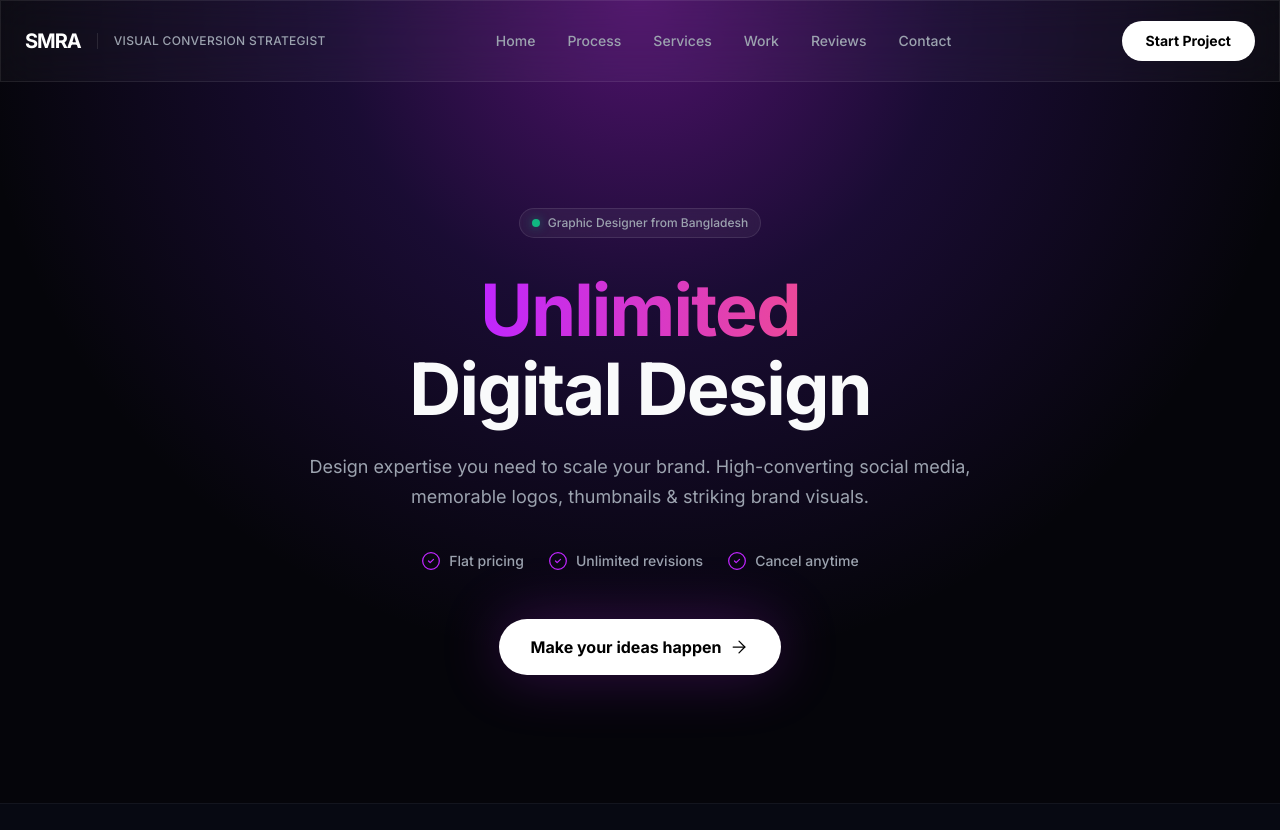
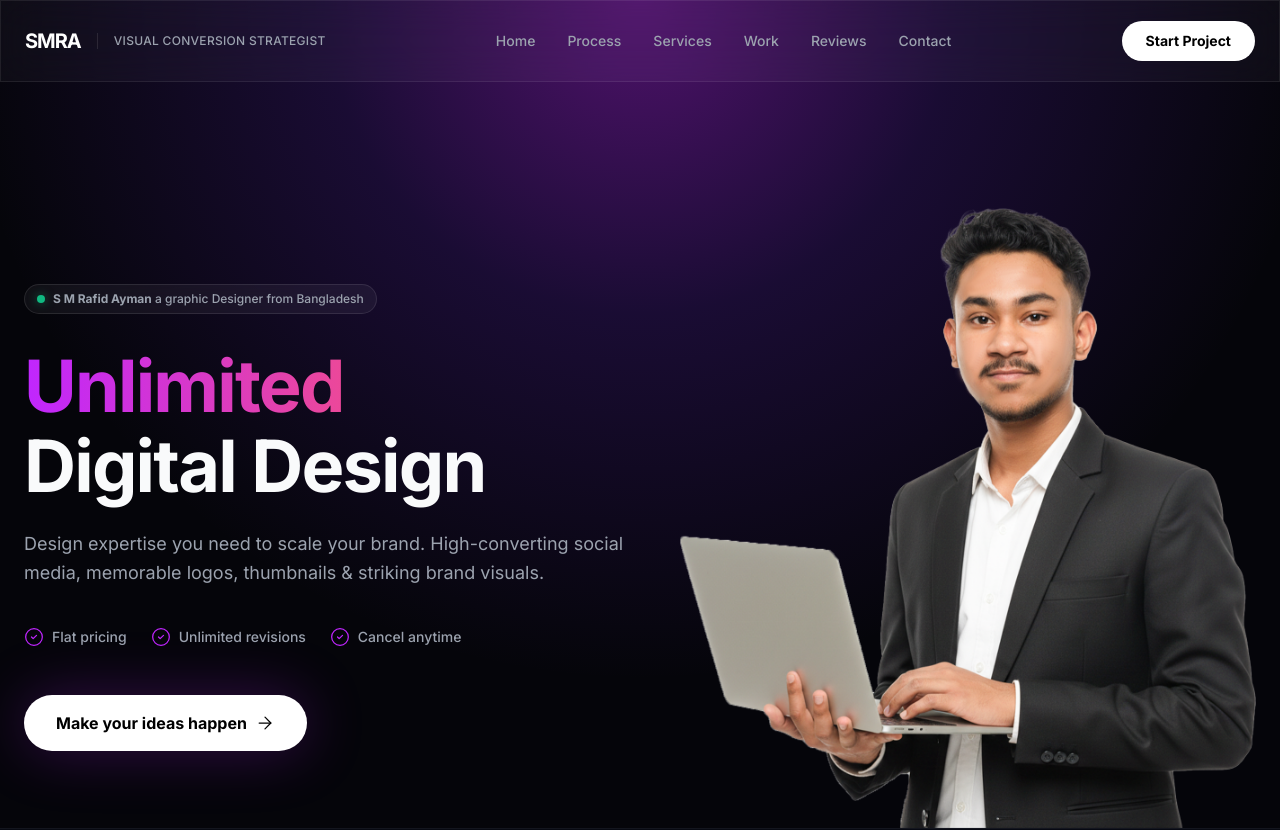
Before and after one commit to nakib360/S-M-Rafid-Ayman-s-Portfolio-2, a React (Vite) app: page / in a window 1280 px wide. Shown: the top 830 px of the page. Built offline with nearby package versions, Linux system fonts and the light colour scheme.

Commit message:
adding photo

```diff
--- a/src/Components/About.jsx
+++ b/src/Components/About.jsx
@@ -1,6 +1,7 @@
 import { LuUserRound } from "react-icons/lu";
 import { motion } from "motion/react";
 import { containerStagger, fadeInUp, viewportOnce } from "../lib/animations";
+import smPhooto from "../assets/S M Rafid Ayman.jpg"
 
 const skills = ["Photoshop", "Illustrator", "Branding", "UI Design", "Social Media"];
 
@@ -18,7 +19,7 @@ const About = () => {
           <motion.div variants={fadeInUp} className="md:col-span-2 flex justify-center">
             <div className="relative w-48 h-48 md:w-64 md:h-64 rounded-full p-1 bg-linear-to-b from-[#C026FF] to-[#05050A] glow-shadow">
               <div className="w-full h-full rounded-full bg-[#0B0F1A] flex items-center justify-center border-4 border-[#05050A] overflow-hidden">
-                <LuUserRound className="text-white/20" size={80} strokeWidth={1} />
+                <img src={smPhooto} alt="S M Rafid Ayman" />
               </div>
             </div>
           </motion.div>
--- a/src/Components/Hero.jsx
+++ b/src/Components/Hero.jsx
@@ -1,10 +1,11 @@
 import { LuArrowRight, LuCircleCheck } from "react-icons/lu";
 import { motion } from "motion/react";
 import { containerStagger, fadeInUp, viewportOnce } from "../lib/animations";
+import smPhoto from "../assets/rafid-ayman.png"
 
 const Hero = () => {
   return (
-    <section id="home" className="relative pt-40 pb-24 md:pt-52 md:pb-32 overflow-hidden flex flex-col items-center text-center px-6">
+    <section id="home" className="relative overflow-hidden pt-24 sm:pt-28 md:pt-44 lg:pt-52">
       <div
         className="absolute inset-0 z-0 pointer-events-none"
         style={{
@@ -12,33 +13,45 @@ const Hero = () => {
             "radial-gradient(circle at top center, rgba(192,38,255,0.4) 0%, rgba(109,40,217,0.2) 30%, transparent 65%)",
         }}
       ></div>
-
+      <div className="relative z-10 mx-auto flex w-full max-w-7xl flex-col items-center gap-8 px-5 sm:gap-10 sm:px-6 lg:flex-row lg:items-center lg:gap-14">
         <motion.div
           variants={containerStagger}
           initial="initial"
           whileInView="whileInView"
           viewport={viewportOnce}
-        className="relative z-10 w-full max-w-4xl mx-auto flex flex-col items-center"
+          className="w-full max-w-3xl text-left sm:text-center lg:text-left"
         >
-        <motion.div variants={fadeInUp} className="flex items-center gap-2 px-3 py-1.5 rounded-full border border-white/10 bg-white/5 backdrop-blur-md mb-8">
-          <div className="w-2 h-2 rounded-full bg-[#10B981] shadow-[0_0_10px_rgba(16,185,129,0.5)]"></div>
-          <span className="text-xs font-medium text-[#9CA3AF]">
-            Graphic Designer from Bangladesh
+          <motion.div
+            variants={fadeInUp}
+            className="mb-6 inline-flex max-w-full items-center gap-2 rounded-full border border-white/10 bg-white/5 px-3 py-1.5 backdrop-blur-md sm:mb-8"
+          >
+            <div className="status-pulse-dot"></div>
+            <span className="text-[11px] font-medium text-[#9CA3AF] sm:text-xs">
+              <span className="font-extrabold">S M Rafid Ayman</span> a graphic Designer from Bangladesh
             </span>
           </motion.div>
 
-        <motion.h1 variants={fadeInUp} className="text-5xl md:text-7xl font-bold tracking-tight mb-6 leading-[1.1]">
+          <motion.h1
+            variants={fadeInUp}
+            className="mb-5 text-3xl font-bold leading-[1.1] tracking-tight sm:mb-6 sm:text-5xl md:text-6xl xl:text-7xl"
+          >
             <span className="text-gradient">Unlimited</span>
             <br />
             Digital Design
           </motion.h1>
 
-        <motion.p variants={fadeInUp} className="text-lg text-[#9CA3AF] max-w-2xl mb-10 leading-relaxed">
+          <motion.p
+            variants={fadeInUp}
+            className="mb-8 max-w-2xl text-sm leading-relaxed text-[#9CA3AF] sm:mx-auto sm:mb-10 sm:text-lg lg:mx-0"
+          >
             Design expertise you need to scale your brand. High-converting social
             media, memorable logos, thumbnails &amp; striking brand visuals.
           </motion.p>
 
-        <motion.div variants={fadeInUp} className="flex flex-col sm:flex-row items-center gap-6 mb-12 text-sm text-[#9CA3AF] font-medium">
+          <motion.div
+            variants={fadeInUp}
+            className="mb-10 flex flex-col items-start gap-3 text-sm font-medium text-[#9CA3AF] sm:mb-12 sm:items-center sm:gap-4 md:flex-row md:flex-wrap md:justify-center md:gap-6 lg:justify-start"
+          >
             <div className="flex items-center gap-2">
               <LuCircleCheck className="text-[#C026FF]" size={20} strokeWidth={1.5} />
               Flat pricing
@@ -56,16 +69,25 @@ const Hero = () => {
           <motion.a
             variants={fadeInUp}
             href="#contact"
-          className="group relative flex items-center justify-center h-14 px-8 rounded-full bg-white text-black text-base font-bold transition-all hover:scale-[1.02] active:scale-95 glow-shadow"
+            className="group inline-flex h-12 w-full items-center justify-center rounded-full bg-white px-6 text-sm font-bold text-black transition-all hover:scale-[1.02] active:scale-95 sm:mx-auto sm:h-14 sm:w-auto sm:px-8 sm:text-base lg:mx-0 glow-shadow"
           >
             Make your ideas happen
             <LuArrowRight
-            className="ml-2 group-hover:translate-x-1 transition-transform"
+              className="ml-2 transition-transform group-hover:translate-x-1"
               size={20}
               strokeWidth={1.5}
             />
           </motion.a>
         </motion.div>
+
+        <div className="w-full max-w-[18rem] sm:max-w-sm md:max-w-md lg:max-w-xl">
+          <img
+            className="h-auto w-full object-contain"
+            src={smPhoto}
+            alt="SM Rafid Ayman"
+          />
+        </div>
+      </div>
     </section>
   );
 };
--- a/src/index.css
+++ b/src/index.css
@@ -40,3 +40,45 @@ html {
 ::-webkit-scrollbar-thumb:hover {
     background: rgba(255, 255, 255, 0.2);
 }
+
+.status-pulse-dot {
+    position: relative;
+    width: 0.5rem;
+    height: 0.5rem;
+    border-radius: 9999px;
+    background: #10B981;
+    box-shadow: 0 0 10px rgba(16, 185, 129, 0.5);
+}
+
+.status-pulse-dot::after {
+    content: "";
+    position: absolute;
+    inset: 0;
+    border-radius: inherit;
+    background: rgba(16, 185, 129, 0.45);
+    animation: status-ripple 1.8s ease-out infinite;
+}
+
+@keyframes status-ripple {
+    0% {
+        transform: scale(1);
+        opacity: 0.7;
+    }
+
+    70% {
+        transform: scale(3.2);
+        opacity: 0;
+    }
+
+    100% {
+        transform: scale(3.2);
+        opacity: 0;
+    }
+}
+
+@media (prefers-reduced-motion: reduce) {
+    .status-pulse-dot::after {
+        animation: none;
+        opacity: 0;
+    }
+}
```
Also changed, not shown: src/assets/S M Rafid Ayman.jpg (added). Lines whose indentation alone changed are shown as unchanged.
